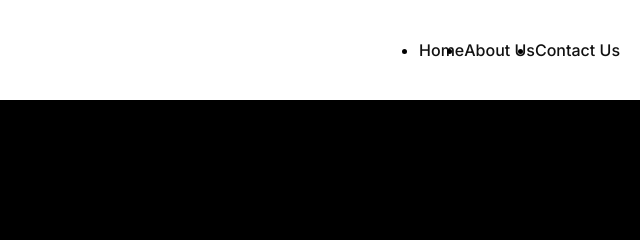
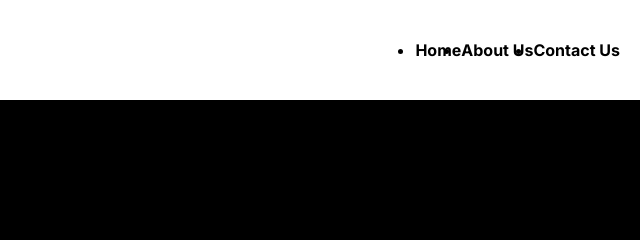
Before and after one commit to EleswarapuAneesh/Klgses, a plain HTML site: page index.html in a window 1280 px wide. Shown: the top 240 px of the page, 640-1280 px from the left. Drawn offline with Linux system fonts and the light colour scheme.

Commit message:
bug fixes

```diff
--- a/index.html
+++ b/index.html
@@ -53,10 +53,9 @@
         }
 
         nav ul li a {
-            color: #111;
             text-decoration: none;
-            font-weight: 500;
-            transition: 0.3s;
+            color: black;
+            font-weight: bold;
         }
 
         nav ul li a:hover {
```
